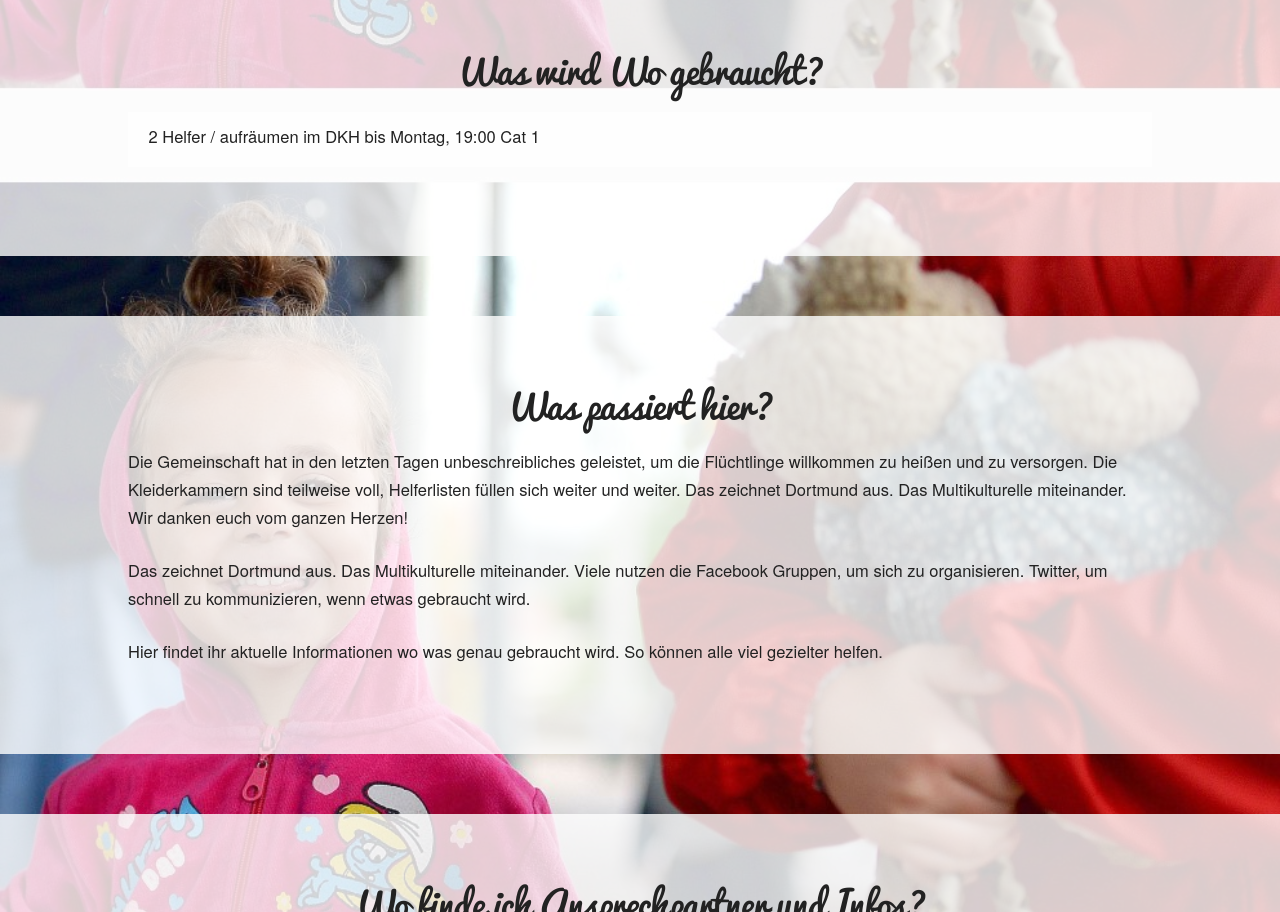
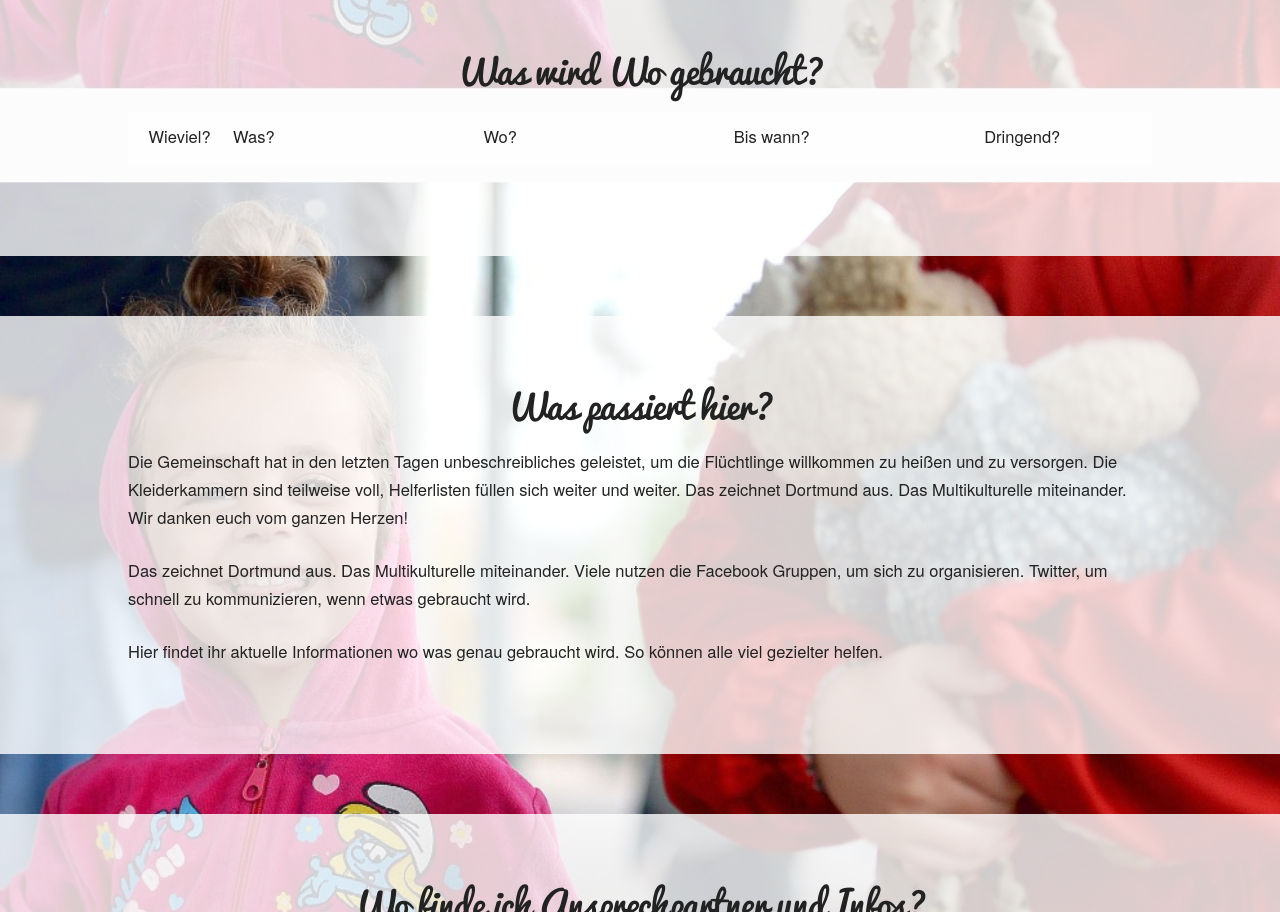
Before and after one commit to zoepage/donate_right_now, a website: page www/index.html in a window 1280 px wide. Shown: the part 819-1731 px from the top of the page. Drawn offline with Linux system fonts and the light colour scheme; no server answers; files whose address does not match are found by name.

Commit message:
added global-shares && list on index

```diff
--- a/www/assets/css/main.css
+++ b/www/assets/css/main.css
@@ -190,4 +190,11 @@ footer.row {
 .w-7 {
   width: 7%;
   min-width: 80px;
+  display:inline-block;
 }
+
+.w-20 {
+  width: 25%;
+  min-width: 180px;
+  display:inline-block;
+}
--- a/www/assets/js/main.js
+++ b/www/assets/js/main.js
@@ -9,12 +9,12 @@ hoodie.global.findAll('item')
       console.log(item)
       $('#item-list').append(
         '<li>' +
-          '<span class="quantity">'+ item.quantity + '</span>' +
-          '<span class="todo">'+ item.name + '</span> im ' +
-          '<span class="location">'+ item.location + '</span> bis ' +
-     //     '<span class="due"> '+ item.quantity +'</span> ' +
+          '<span class="quantity w-7">'+ item.quantity + '</span>' +
+          '<span class="todo w-20">'+ item.name + '</span> in ' +
+          '<span class="location w-20">'+ item.location + '</span>' +
+          '<span class="due w-20"> '+ item.due +'</span> ' +
      //     '<span class="category"> '+ item.quantity +'</span> ' +
-          '<span class="urgent">dringend:'+ item.urgent +'</span>' +
+          '<span class="urgent w-7">'+ item.urgent +'</span>' +
         '</li>'
         )
     })
--- a/www/index.html
+++ b/www/index.html
@@ -44,12 +44,12 @@
       <h3>Was wird Wo gebraucht?</h3>
       <ul id="item-list" class="item-list">
         <li>
-          <span class="quantity">2</span>
-          <span class="todo">Helfer / aufräumen</span> im
-          <span class="location">DKH</span> bis
-          <span class="due"> Montag, 19:00</span>
-          <span class="category"> Cat</span>
-          <span class="urgent"> 1</span>
+          <span class="quantity w-7">Wieviel?</span>
+          <span class="todo w-20">Was?</span>
+          <span class="location w-20">Wo?</span>
+          <span class="due w-20"> Bis wann?</span>
+          <!--<span class="category"> Kategorie</span>-->
+          <span class="urgent w-7">Dringend?</span>
         </li>
       </ul>
   </div><!-- sixteen columns -->
```
